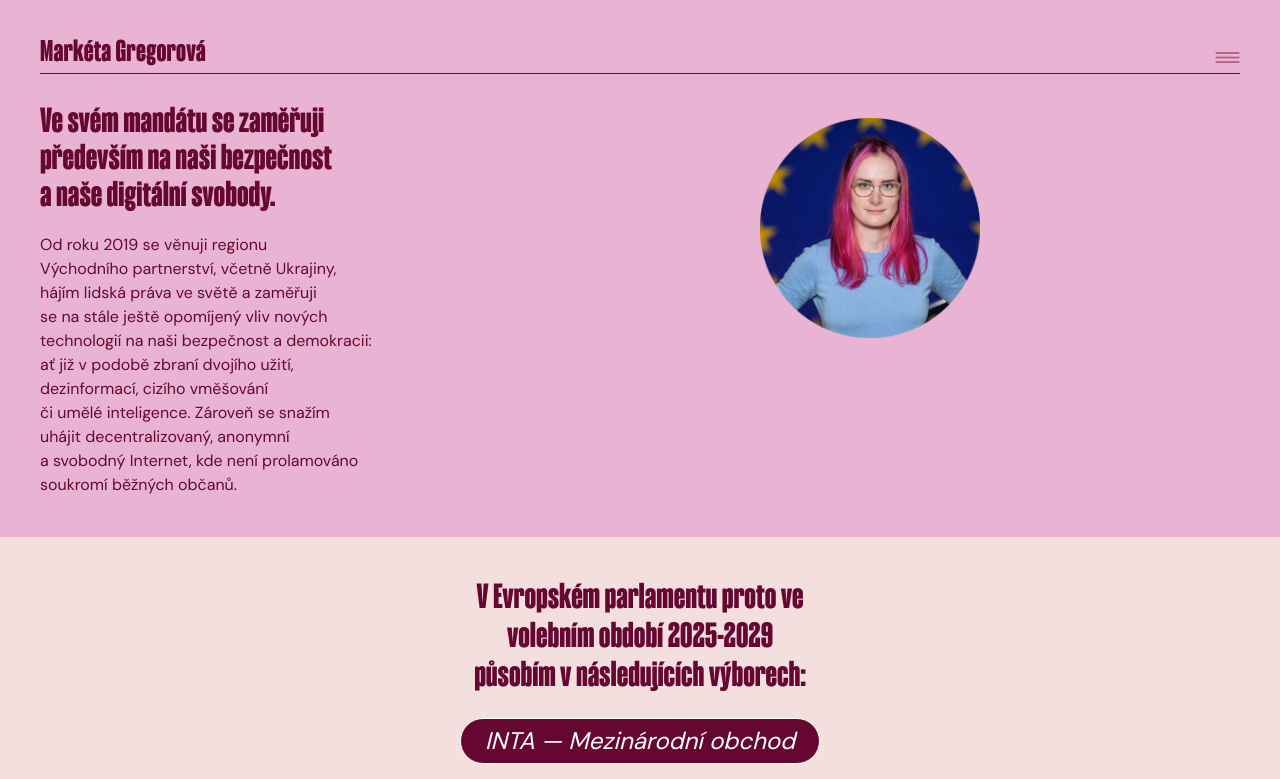
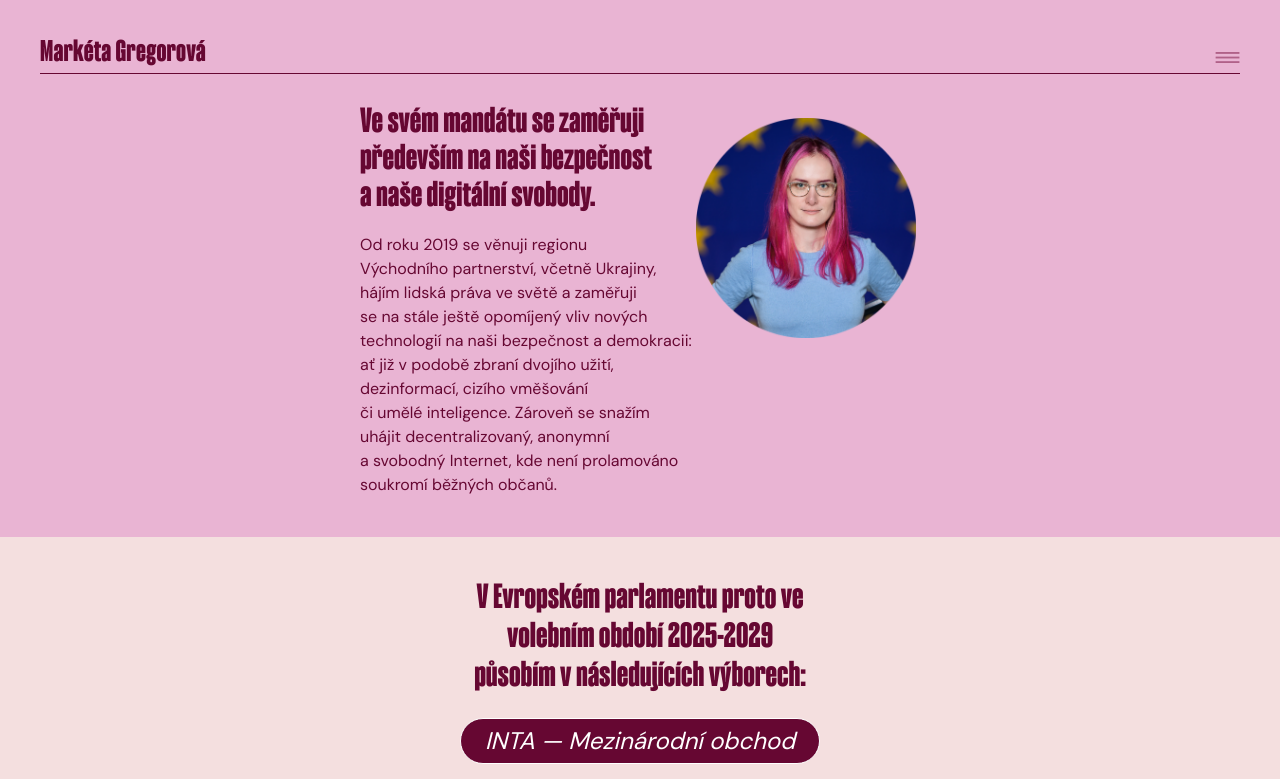
Before and after one commit to caroluxurians/mgreg, a Next.js app: page /moje-prace in a window 1280 px wide. Shown: the top 779 px of the page. Built offline with nearby package versions, Linux system fonts and the light colour scheme.

Commit message:
sm additional container for centering

```diff
--- a/app/moje-prace/page.tsx
+++ b/app/moje-prace/page.tsx
@@ -9,7 +9,8 @@ const MojePrace = () => {
       <HeaderMobile />
       <main className="flex flex-col">
 
-        <div className="h-screen max-h-screen flex flex-col pt-7 gap-5 px-5 sm:h-auto sm:grid sm:grid-cols-[3fr_2fr] sm:px-10 sm:gap-0 sm:pb-10 ">
+        <div className="sm:flex sm:justify-center">
+          <div className="h-screen max-h-screen flex flex-col pt-7 gap-5 px-5 sm:h-auto sm:grid sm:grid-cols-[3fr_2fr] sm:px-10 sm:gap-0 sm:pb-10 sm:w-[640px]">
             <div className="flex flex-col gap-5">
               <div className="font-heading flex flex-col text-[30px]/[30px] sm:text-[35px]/[37px]">
                 <span>Ve svém mandátu se zaměřuji</span>
@@ -31,7 +32,6 @@ const MojePrace = () => {
                 soukromí běžných občanů.<br />
               </div>
             </div>
-
             <Image
               src="/marketa-icon-large.png"
               height={309}
@@ -48,6 +48,7 @@ const MojePrace = () => {
               className="hidden sm:block mt-4 sm:mr-4"
               unoptimized
             />
+          </div>
         </div>
 
         <div className="flex flex-col bg-beige py-16 gap-6 sm:py-10">
```
Lines whose indentation alone changed are shown as unchanged.
